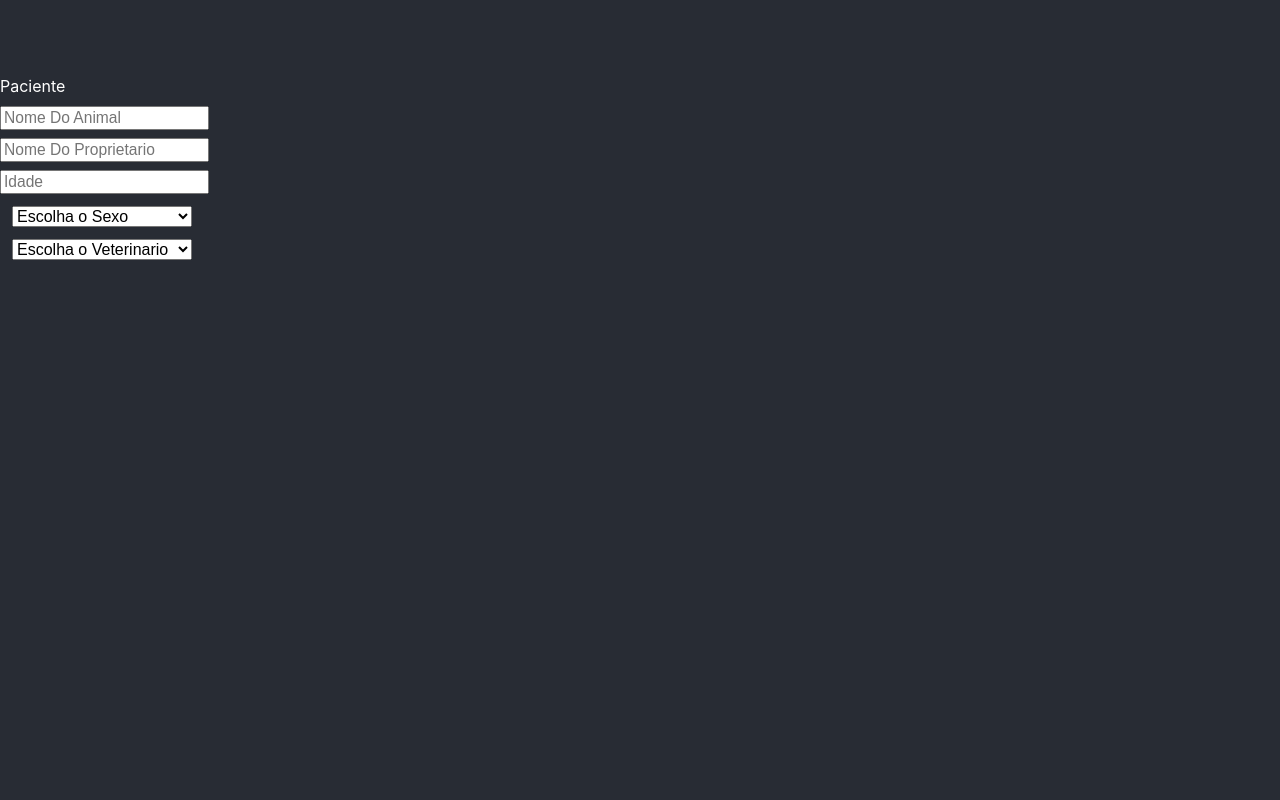
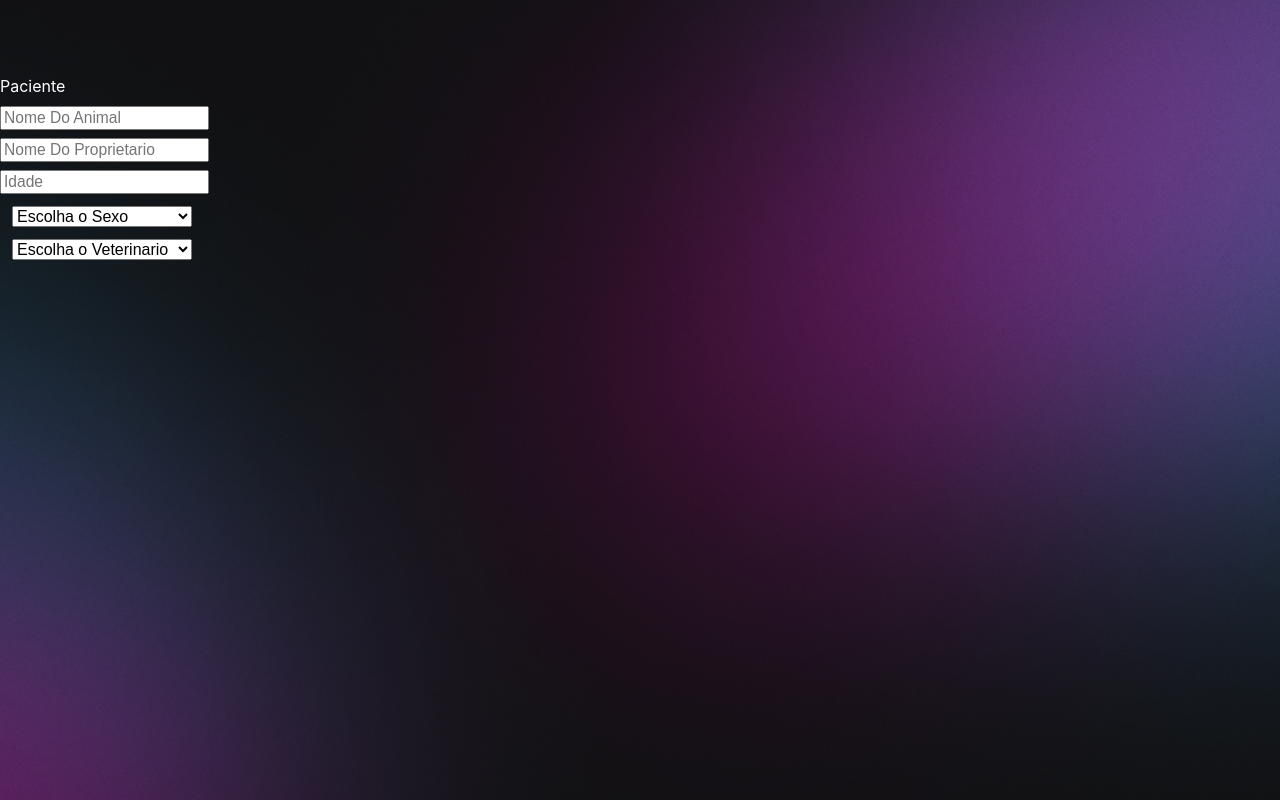
Before and after one commit to thiagooterolima/Vet_Clone, a React (Create React App) app: page / in a window 1280 px wide. Built offline with nearby package versions, Linux system fonts and the light colour scheme.

Commit message:
Atualização no backgroud

```diff
--- a/src/App.js
+++ b/src/App.js
@@ -1,112 +1,15 @@
-import Tela2 from './componentes/tela2';
+import Tela from './componentes/tela';
 
 
 function App() {
-/*  const options =[
-    {value: '', text: 'Escolha o Sexo', disabled: true},
-    {value:'sexoM' ,text: 'Masculino'},
-    {value:'sexoF' ,text: 'Feminino'},
-  ];
-
-  const optionsV =[
-    {value: '', text: 'Escolha o Veterinario', disabled: true},
-    {value:'V1' ,text: 'Joao'},
-    {value:'V2' ,text: 'Marcia'},
-    {value:'V3' ,text: 'Pedro'},
-  ];
-
-
-
-  const [selected, setSelected] = useState('');
-
-  const handleChange  = event => {
-    console.log('Label ', event.target.selectedOptions[0].label);
-    console.log(event.target.value);
-
-    setSelected(event.target.value);
-  };
-
-  const [selectedV, setSelectedV] = useState('');
-
-  const handleChangeV  = event => {
-    console.log('Label ', event.target.selectedOptions[0].label);
-    console.log(event.target.value);
-
-    setSelectedV(event.target.value);
-  };
-
-
-
-  const selectStyle = {
-    fontSize: '20px',
-    float : 'left',
-    marginLeft:'12px',
-    marginTop:'12px',
-    width: '225px',
-
-
-  };
-
-  const optionStyle = {
-    fontSize: '16px',
-  };    */
 
 
   return (
-    <Tela2/>
-    /*
-    <div className="App">
-      <header className="App-header">
+   <div className='backgroundImagem'>
+    <Tela/>
 
-      <h className="App-coluna">
-        <h className="App-letra">
-          Paciente
-        </h>
-          <input className="App-container"
-           type="text" placeholder = "Nome Do Animal" />
+   </div>
 
-          <input className="App-container"
-           type="text" placeholder = "Nome Do Proprietario" />
-
-          <input className="App-container"
-           type="number" min = "0" placeholder = "Idade" />
-
-        <select value={selected} onChange={handleChange} style={selectStyle}>
-          {options.map(option => (
-           <option
-             disabled={option.disabled}
-             key={option.value}
-             value={option.value}
-             style={optionStyle}
-
-           >
-          {option.text}
-          </option>
-        ))}
-      </select>
-
-      <select value={selectedV} onChange={handleChangeV} style={selectStyle}>
-          {optionsV.map(option => (
-           <option
-             disabled={option.disabled}
-             key={option.value}
-             value={option.value}
-             style={optionStyle}
-
-           >
-          {option.text}
-          </option>
-        ))}
-      </select>
-
-
-
-
-
-      </h>
-
-      </header>
-    </div>   */
   );
 }
 
--- a/src/componentes/tela2.css
+++ b/src/componentes/estilos.css
@@ -1,5 +1,15 @@
+/* Inicio do css da tela */
+.backgroundImagem {
+  background-image: url(/public/bg-desktop.jpg);
+  background-size: cover;
+  background-repeat: no-repeat;
+  width: 100%;
+  height: 100vh;
+}
+
 .App-header {
-    background-color: #282c34;
+    /*background-color: #282c34; */
+
     min-height: 100vh;
     display: flex;
     flex-direction: column;
@@ -8,7 +18,9 @@
     font-size: calc(10px + 2vmin);
     color: white;
     flex-direction: column;
+
   }
+
 
   .App-letra {
     color: white;
@@ -29,3 +41,5 @@
     margin-top: -37%;
     margin-right: 80%;
   }
+
+/* fim do css da tela */
--- a/src/componentes/tela2.js
+++ b/src/componentes/tela.js
@@ -1,10 +1,10 @@
 import React from "react";
 import { useState } from "react";
-import "./tela2.css";
+import "./estilos.css";
 
 
 
-function Tela2() {
+function Tela() {
     const options =[
         {value: '', text: 'Escolha o Sexo', disabled: true},
         {value:'sexoM' ,text: 'Masculino'},
@@ -113,4 +113,4 @@ function Tela2() {
 }
 
 
-export default Tela2;
+export default Tela;
--- a/src/componentes/tela1.css
+++ /dev/null
@@ -1,5 +0,0 @@
-*{
-    margin: 0;
-    padding: 0;
-    box-sizing: 0;
-}
```
Also changed, not shown: src/componentes/tela1.js (deleted, +0 -8 lines).
